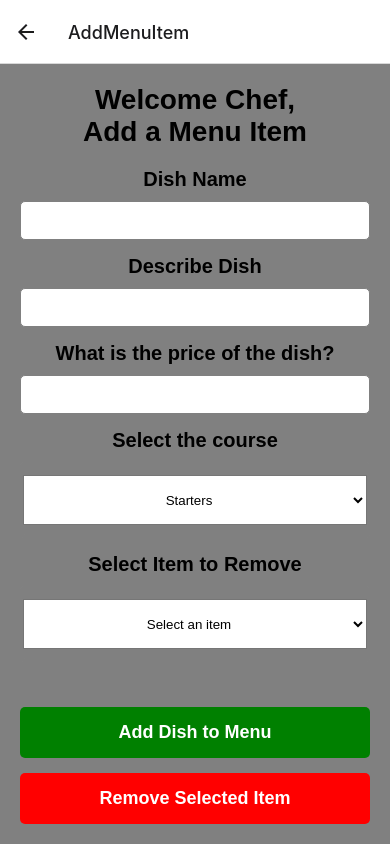
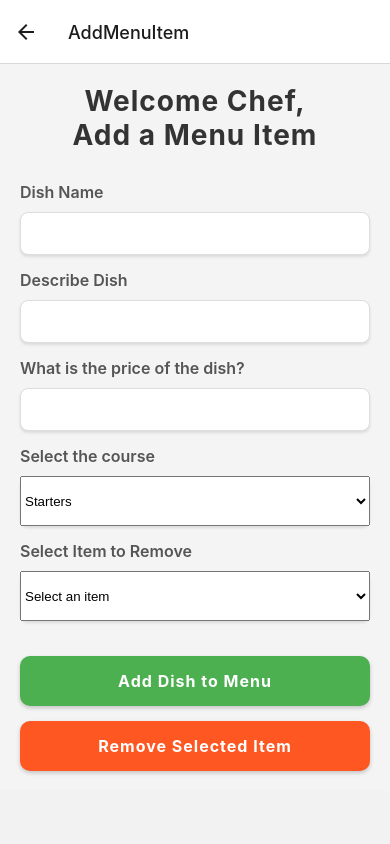
Before and after one commit to Sergio-Carl-Benito/ST10459382_Sergio-Carl-Benito_MAST_Part3, a React Native app: screen /AddMenuItem in a window 390 px wide. Built offline with nearby package versions, Linux system fonts and the light colour scheme.

Commit message:
Major styles overall for all pages to have consistency, and more contrast for users

```diff
--- a/Screens/AddMenuScreen.tsx
+++ b/Screens/AddMenuScreen.tsx
@@ -133,68 +133,81 @@ export default function AddMenuScreen({ navigation }: NativeStackScreenProps<Roo
 
 // Styles for the screen elements
 const styles = StyleSheet.create({
-  removeButton: {
-    backgroundColor: 'red',
-    paddingVertical: 15,
-    borderRadius: 5,
-    alignItems: 'center',
-    marginTop: 15,
-  },
   container: {
     flex: 1,
     padding: 20,
-    backgroundColor: 'gray',
+    backgroundColor: '#f4f4f4',
   },
   title: {
     fontSize: 28,
     fontWeight: 'bold',
-    color: 'black',
+    color: '#333',
     textAlign: 'center',
-    marginBottom: 20,
-    fontFamily: 'sans-serif',
+    marginBottom: 30,
+    letterSpacing: 1,
   },
   label: {
-    fontSize: 20,
-    fontWeight: 'bold',
+    fontSize: 16,
+    fontWeight: '600',
     marginBottom: 10,
-    textAlign: 'center',
-    fontFamily: 'sans-serif',
+    color: '#555',
+    textAlign: 'left',
   },
   input: {
     borderWidth: 1,
-    borderColor: 'gray',
-    padding: 10,
-    borderRadius: 5,
+    borderColor: '#ddd',
+    padding: 12,
+    borderRadius: 8,
     backgroundColor: 'white',
     marginBottom: 15,
+    shadowColor: '#000',
+    shadowOffset: { width: 0, height: 2 },
+    shadowOpacity: 0.1,
+    shadowRadius: 3,
+    elevation: 2,
   },
   pickerContainer: {
-    borderWidth: 3,
-    borderColor: 'gray',
-    borderRadius: 5,
-    paddingBottom: 10,
-    paddingTop: 10,
+    backgroundColor: 'white',
+    borderRadius: 8,
     marginBottom: 15,
-    justifyContent: 'center',
-    alignItems: 'center',
+    shadowColor: '#000',
+    shadowOffset: { width: 0, height: 2 },
+    shadowOpacity: 0.1,
+    shadowRadius: 3,
+    elevation: 2,
   },
   picker: {
     height: 50,
     width: '100%',
-    backgroundColor: 'white',
-    textAlign: 'center',
   },
   button: {
-    backgroundColor: 'green',
+    backgroundColor: '#4CAF50',
     paddingVertical: 15,
-    borderRadius: 5,
+    borderRadius: 10,
     alignItems: 'center',
-    marginTop: 30,
+    marginTop: 20,
+    shadowColor: '#000',
+    shadowOffset: { width: 0, height: 2 },
+    shadowOpacity: 0.2,
+    shadowRadius: 4,
+    elevation: 5,
+  },
+  removeButton: {
+    backgroundColor: '#FF5722',
+    paddingVertical: 15,
+    borderRadius: 10,
+    alignItems: 'center',
+    marginTop: 15,
+    shadowColor: '#000',
+    shadowOffset: { width: 0, height: 2 },
+    shadowOpacity: 0.2,
+    shadowRadius: 4,
+    elevation: 5,
   },
   buttonText: {
     color: 'white',
-    fontSize: 18,
+    fontSize: 16,
     fontWeight: 'bold',
-    fontFamily: 'sans-serif',
+    letterSpacing: 1,
   },
 });
--- a/Screens/HomeScreen.tsx
+++ b/Screens/HomeScreen.tsx
@@ -156,80 +156,93 @@ export default function HomeScreen({ navigation }: NativeStackScreenProps<RootSt
   );
 }
 
-// Styles for the components
 const styles = StyleSheet.create({
   container: {
     flex: 1,
-    justifyContent: 'space-between',
-    alignItems: 'center',
-    backgroundColor: '#f4f4f4',
+    backgroundColor: '#f8f9fa',
     padding: 20,
   },
   totalItems: {
-    fontSize: 18,
-    marginTop: 10,
-    color: '#333',
+    fontSize: 16,
+    marginTop: 8,
+    color: '#6c757d',
+    textAlign: 'center',
   },
   titleBox: {
-    borderColor: '#4CAF50',
+    borderColor: 'rgba(76, 175, 80, 0.5)',
     borderWidth: 2,
-    padding: 10,
+    padding: 15,
     marginBottom: 20,
-    borderRadius: 10,
+    borderRadius: 15,
     alignItems: 'center',
-  },
-  title: {
-    fontSize: 28,
-    fontWeight: 'bold',
-    color: '#ffffff',
-  },
-  menuItem: {
-    borderWidth: 1,
-    borderColor: '#ddd',
-    borderRadius: 8,
-    padding: 15,
-    marginBottom: 10,
-    backgroundColor: '#ffffff',
-    width: '100%',
     shadowColor: '#000',
     shadowOffset: { width: 0, height: 2 },
     shadowOpacity: 0.1,
     shadowRadius: 5,
     elevation: 3,
   },
+  title: {
+    fontSize: 32,
+    fontWeight: '700',
+    color: '#ffffff',
+    letterSpacing: 1,
+  },
+  menuItem: {
+    backgroundColor: '#ffffff',
+    borderRadius: 10,
+    padding: 15,
+    marginBottom: 12,
+    shadowColor: '#000',
+    shadowOffset: { width: 0, height: 2 },
+    shadowOpacity: 0.1,
+    shadowRadius: 4,
+    elevation: 3,
+  },
   dishName: {
-    fontSize: 16,
-    fontWeight: 'bold',
-    color: '#333',
+    fontSize: 18,
+    fontWeight: '600',
+    color: '#212529',
+    marginBottom: 5,
   },
   description: {
-    fontSize: 16,
-    color: '#555',
+    fontSize: 14,
+    color: '#6c757d',
+    marginBottom: 5,
   },
   price: {
     fontSize: 16,
-    fontWeight: 'bold',
-    color: '#E91E63',
+    fontWeight: '700',
+    color: '#28a745',
+    marginBottom: 10,
   },
   averagePrices: {
-    marginBottom: 20,
+    marginBottom: 15,
+    backgroundColor: '#e9ecef',
+    borderRadius: 10,
+    padding: 10,
   },
   buttonContainer: {
     flexDirection: 'row',
     justifyContent: 'space-between',
-    width: '100%',
-    position: 'absolute',
-    bottom: 20,
+    marginTop: 20,
   },
   buttonAdd: {
     backgroundColor: '#4CAF50',
-    padding: 15,
-    borderRadius: 5,
-    width: '45%',
+    paddingVertical: 15,
+    paddingHorizontal: 20,
+    borderRadius: 10,
     alignItems: 'center',
+    flex: 1,
+    marginRight: 10,
+    shadowColor: '#000',
+    shadowOffset: { width: 0, height: 2 },
+    shadowOpacity: 0.2,
+    shadowRadius: 4,
+    elevation: 5,
   },
   buttonText: {
     color: 'white',
     fontSize: 16,
+    fontWeight: '600',
   },
 });
```
